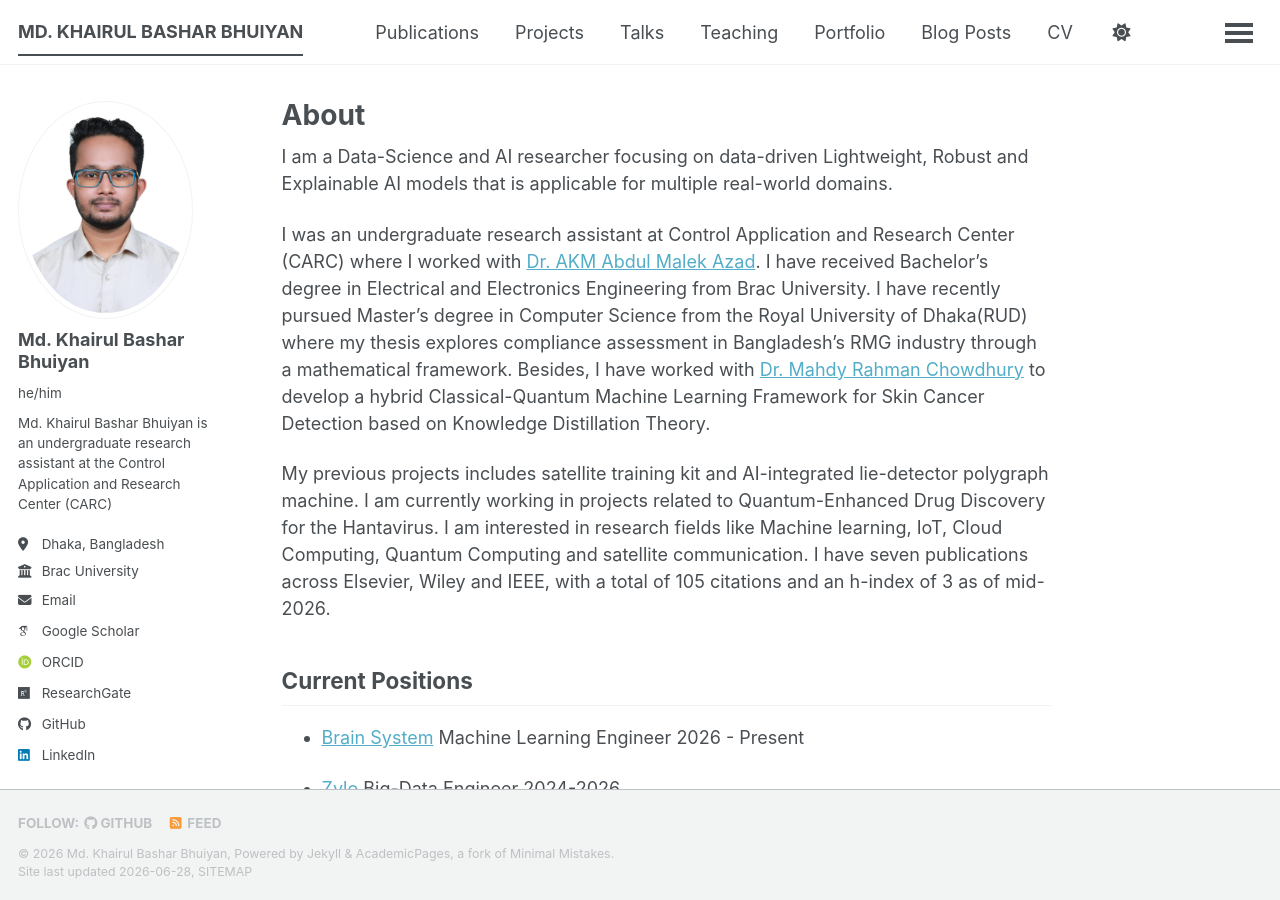
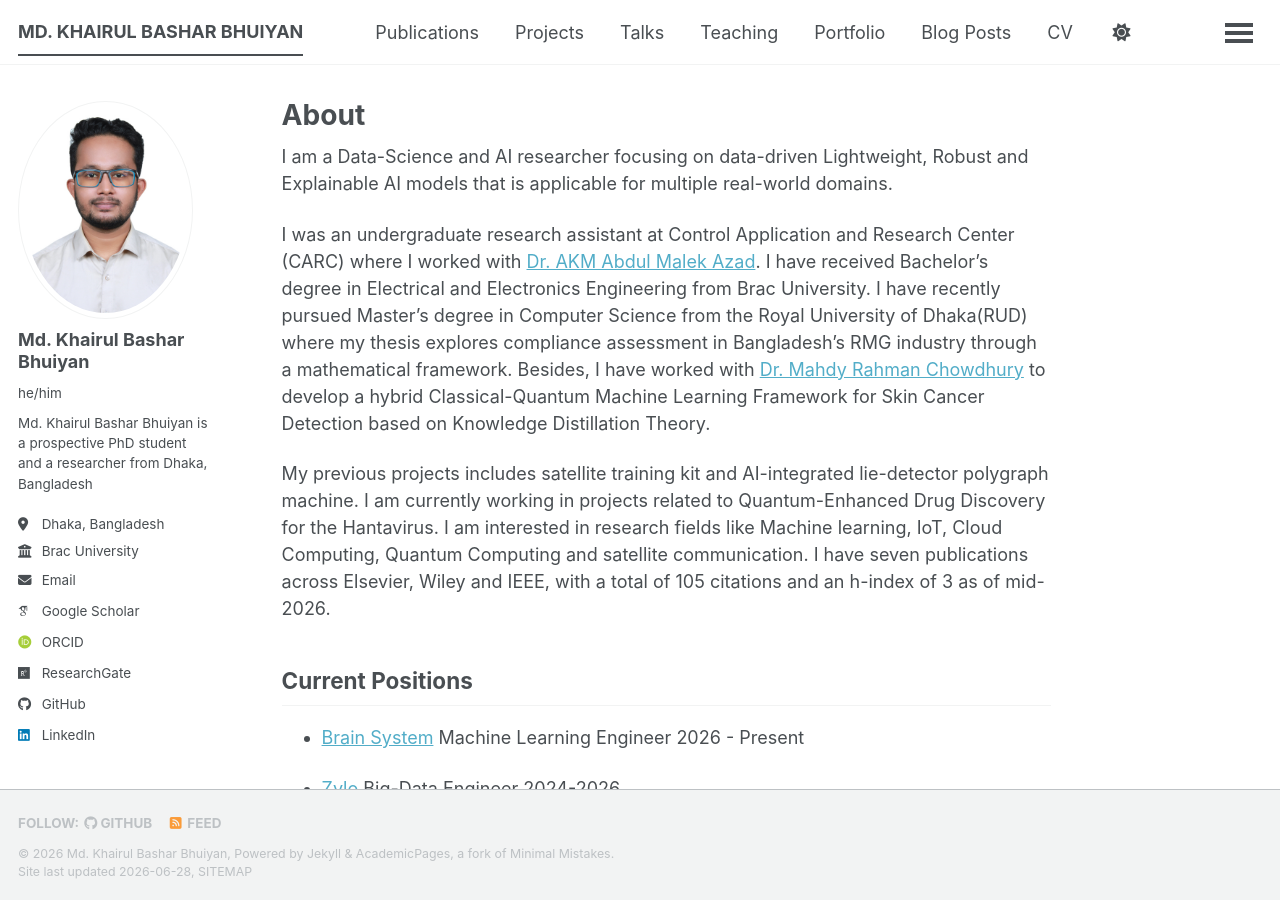
Before and after one commit to KBhuiyan13/kbashar13.github.io, a Jekyll site: the page built from _pages/about.md, in a window 1280 px wide and 900 px high. Built offline with Jekyll 4.4.1, drawn with Linux system fonts in a browser that asks for light colours; some web fonts are replaced; a script bundle is joined from its source files by our own code; library files that are not in the unit come from our copies.

Commit message:
Update _config.yml

```diff
--- a/_config.yml
+++ b/_config.yml
@@ -26,7 +26,7 @@ author:
   avatar           : "profile.png"
   name             : "Md. Khairul Bashar Bhuiyan"
   pronouns         : "he/him"
-  bio              : "Md. Khairul Bashar Bhuiyan is an undergraduate research assistant at the Control Application and Research Center (CARC)"
+  bio              : "Md. Khairul Bashar Bhuiyan is a prospective PhD student and a researcher from Dhaka, Bangladesh"
   location         : "Dhaka, Bangladesh"
   employer         : "Brac University"
   uri              : # URL
```
